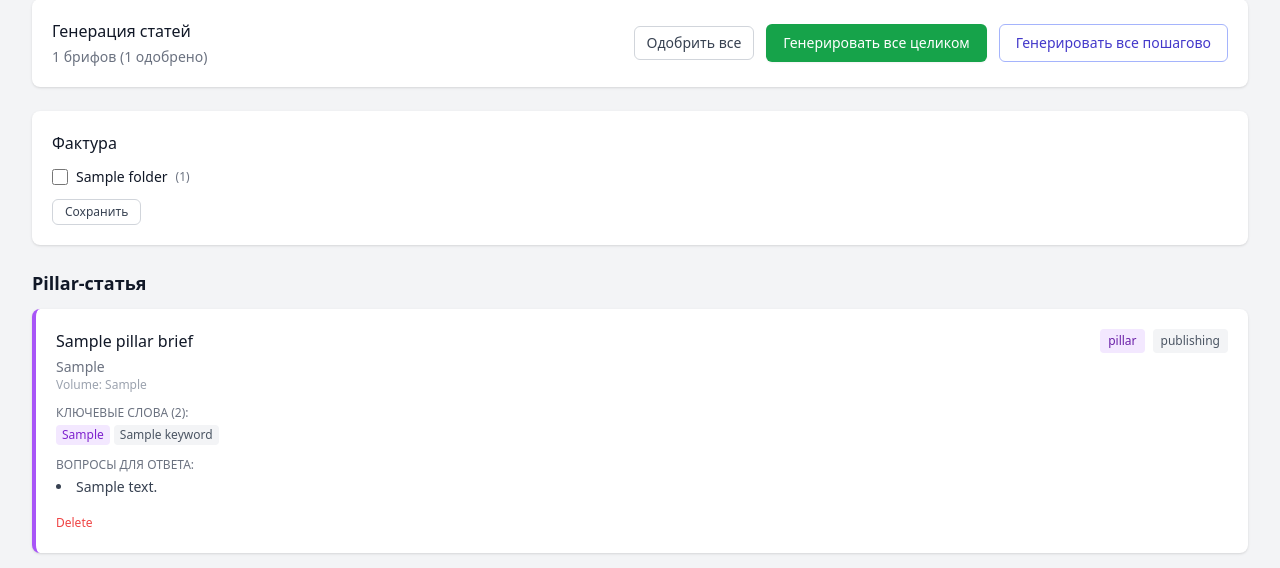
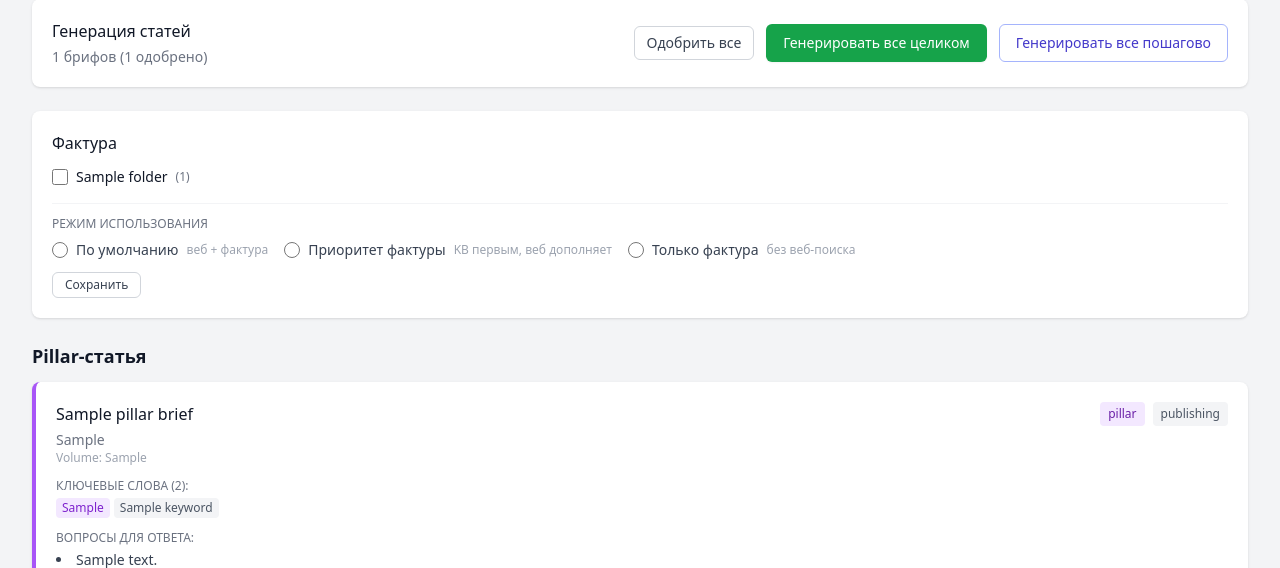
Before and after one commit to slvfmts/seo-blog, a FastAPI app: template src/templates/clusters/detail.html in a window 1280 px wide. Shown: the part 198-766 px from the top of the page. Run offline with FastAPI, Linux system fonts and the light colour scheme; the template is opened without the code that fills it: most values are stand-ins (such as "Sample title", 1, 10 or a date in 2020); some libraries are stand-ins or nearby versions.

Commit message:
Add factual_mode selector to cluster KB section
Radio buttons: default / kb_priority / kb_only, saved with KB folders.

Co-Authored-By: Claude Opus 4.6 <noreply@anthropic.com>

```diff
--- a/src/api/routes/ui.py
+++ b/src/api/routes/ui.py
@@ -3245,6 +3245,9 @@ async def update_cluster_kb(
 
     form = await request.form()
     folder_ids = form.getlist("folder_ids")
+    factual_mode = form.get("factual_mode", "default")
+    if factual_mode not in ("default", "kb_priority", "kb_only"):
+        factual_mode = "default"
 
     # Clear and re-attach
     cluster.knowledge_folders = []
@@ -3253,6 +3256,7 @@ async def update_cluster_kb(
             models.KnowledgeFolder.id.in_(folder_ids),
         ).all()
         cluster.knowledge_folders = folders
+    cluster.factual_mode = factual_mode
     db.commit()
 
     return RedirectResponse(
--- a/src/templates/clusters/detail.html
+++ b/src/templates/clusters/detail.html
@@ -85,6 +85,27 @@
                 <span class="text-xs text-gray-500">({{ folder.documents|length }})</span>
             </label>
             {% endfor %}
+        </div>
+        {% set fm = cluster.factual_mode or 'default' %}
+        <div class="mt-4 pt-3 border-t border-gray-100">
+            <p class="text-xs font-medium text-gray-500 uppercase mb-2">Режим использования</p>
+            <div class="flex flex-wrap gap-4">
+                <label class="flex items-center space-x-2">
+                    <input type="radio" name="factual_mode" value="default" class="h-4 w-4 text-indigo-600 border-gray-300" {% if fm == 'default' %}checked{% endif %}>
+                    <span class="text-sm text-gray-700">По умолчанию</span>
+                    <span class="text-xs text-gray-400">веб + фактура</span>
+                </label>
+                <label class="flex items-center space-x-2">
+                    <input type="radio" name="factual_mode" value="kb_priority" class="h-4 w-4 text-indigo-600 border-gray-300" {% if fm == 'kb_priority' %}checked{% endif %}>
+                    <span class="text-sm text-gray-700">Приоритет фактуры</span>
+                    <span class="text-xs text-gray-400">KB первым, веб дополняет</span>
+                </label>
+                <label class="flex items-center space-x-2">
+                    <input type="radio" name="factual_mode" value="kb_only" class="h-4 w-4 text-indigo-600 border-gray-300" {% if fm == 'kb_only' %}checked{% endif %}>
+                    <span class="text-sm text-gray-700">Только фактура</span>
+                    <span class="text-xs text-gray-400">без веб-поиска</span>
+                </label>
+            </div>
         </div>
         <button type="submit" class="mt-3 inline-flex items-center px-3 py-1 border border-gray-300 text-xs font-medium rounded-md text-gray-700 bg-white hover:bg-gray-50">
             Сохранить
```
